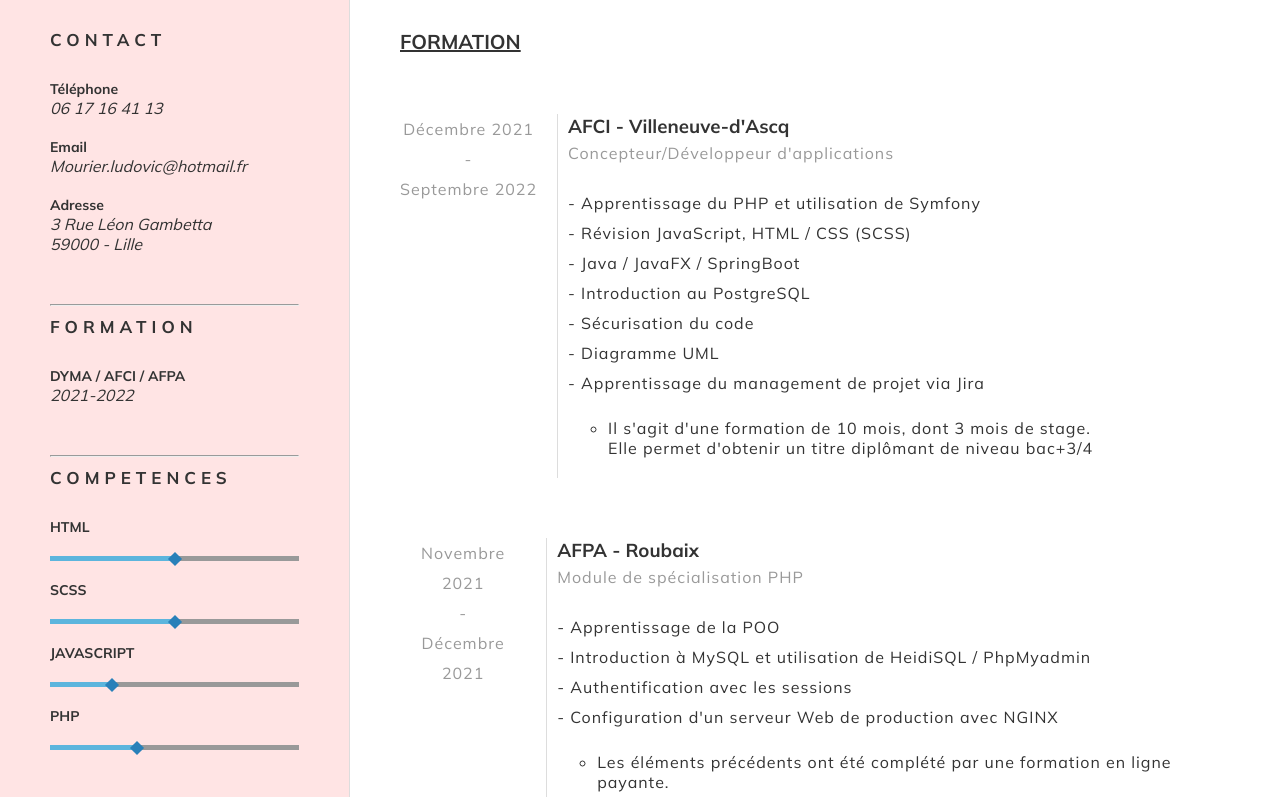
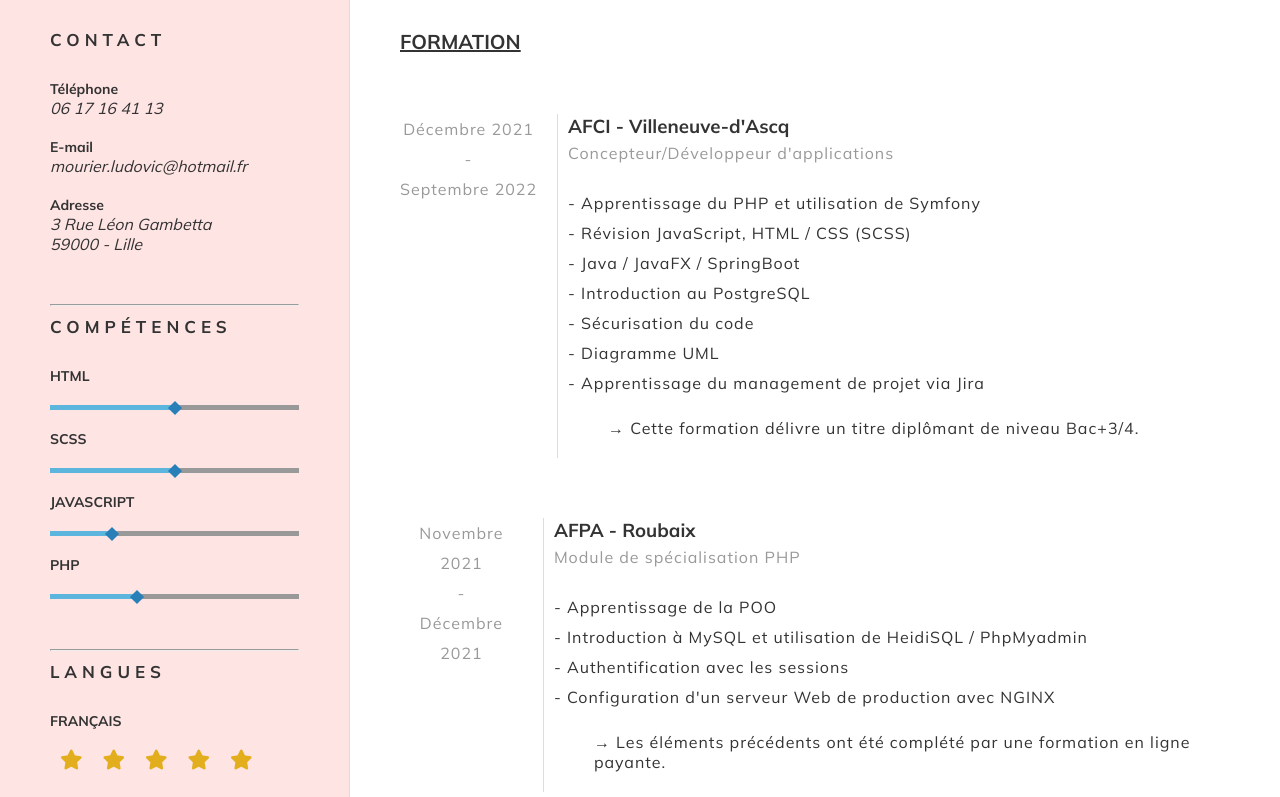
Before and after one commit to Aestrah/CV, a website: page index.html in a window 1280 px wide. Shown: the part 460-1257 px from the top of the page. Drawn offline with Linux system fonts and the light colour scheme.

Commit message:
Third Commit

```diff
--- a/index.html
+++ b/index.html
@@ -28,20 +28,15 @@
         <h2 class="title-small"> CONTACT </h2>
         <h3>Téléphone</h3>
         <p>06 17 16 41 13</p>
-        <h3>Email</h3>
-        <p>Mourier.ludovic@hotmail.fr</p>
+        <h3>E-mail</h3>
+        <p>mourier.ludovic@hotmail.fr</p>
         <h3>Adresse</h3>
         <p>3 Rue Léon Gambetta <br /> 59000 - Lille</p>
       </div>
+
       <div class="block">
         <hr>
-        <h1 class="title-small"> FORMATION </h1>
-        <h3>DYMA / AFCI / AFPA</h3>
-        <p> 2021-2022</p>
-      </div>
-      <div class="block">
-        <hr>
-        <h2 class="title-small">COMPETENCES</h2>
+        <h2 class="title-small">COMPÉTENCES</h2>
         <h3>HTML</h3>
         <div class="bar-skill">
           <div class="bar-skill-progress"></div>
@@ -126,9 +121,9 @@
             - Apprentissage du management de projet via Jira <br />
           </p>
           <ul>
-            <li>
-              Il s'agit d'une formation de 10 mois, dont 3 mois de stage. <br />
-              Elle permet d'obtenir un titre diplômant de niveau bac+3/4
+            <li class="arrow">
+              Cette formation délivre un titre diplômant de niveau Bac+3/4. <br />
+
             </li>
           </ul>
         </div>
@@ -153,7 +148,8 @@
             - Configuration d'un serveur Web de production avec NGINX <br />
           </p>
           <ul>
-            <li>
+            <li class="arrow">
+
               Les éléments précédents ont été complété par une formation en ligne payante.
             </li>
           </ul>
@@ -179,7 +175,7 @@
             - Algorithmie <br />
           </p>
           <ul>
-            <li>
+            <li class="arrow">
               La formation dispensée à Euratechnologie était issue d'un module spécial développeur.
             </li>
           </ul>
@@ -224,7 +220,7 @@
           <p>
             - Création et prise en charge des dossiers clients <br />
             - Gestion téléphonique et conseil juridique <br />
-            - Élaboration des actes de procédures (sommation de payer, demande d’ordonnance d'injonction de payer, etc…)
+            - Élaboration des actes de procédures (Amiables/Judiciaires)
             <br>
             - Gestion locative et visite immobilière <br />
             - Rédaction des constats pour les états des lieux d'entrée et de sortie <br />
--- a/scss/style.scss
+++ b/scss/style.scss
@@ -214,6 +214,18 @@ aside {
 
       &:hover {
 
+        .twittercolor {
+          color: var(--twitterhover);
+        }
+
+        .facebookcolor {
+          color: var(--facebookhover);
+        }
+
+        .linkedincolor {
+          color: var(--linkedinhover);
+        }
+
         background: var(--border);
 
         i {
@@ -233,19 +245,6 @@ aside {
         margin: 0;
 
       }
-
-      .twittercolor {
-        color: var(--twitterhover);
-      }
-
-      .facebookcolor {
-        color: var(--facebookhover);
-      }
-
-      .linkedincolor {
-        color: var(--linkedinhover);
-      }
-
     }
   }
 }
@@ -300,6 +299,14 @@ main {
         list-style: circle;
         padding-left: 4rem;
         letter-spacing: 0.1rem;
+      }
+
+      .arrow {
+        list-style: none;
+      }
+
+      .arrow:before {
+        content: "\2192 \0020";
       }
     }
   }
```
Also changed, not shown: css/style.css, 1 other file.
